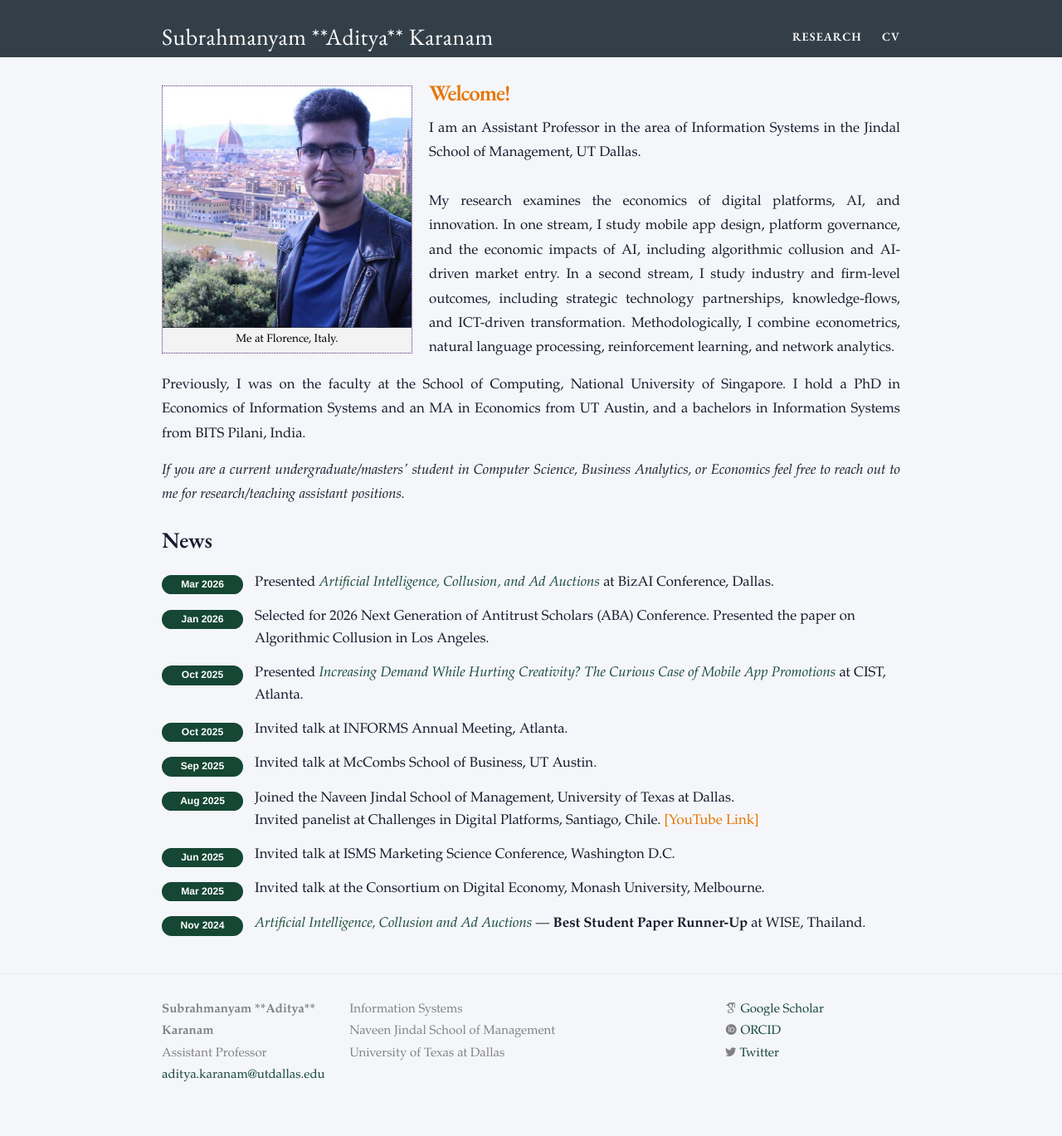
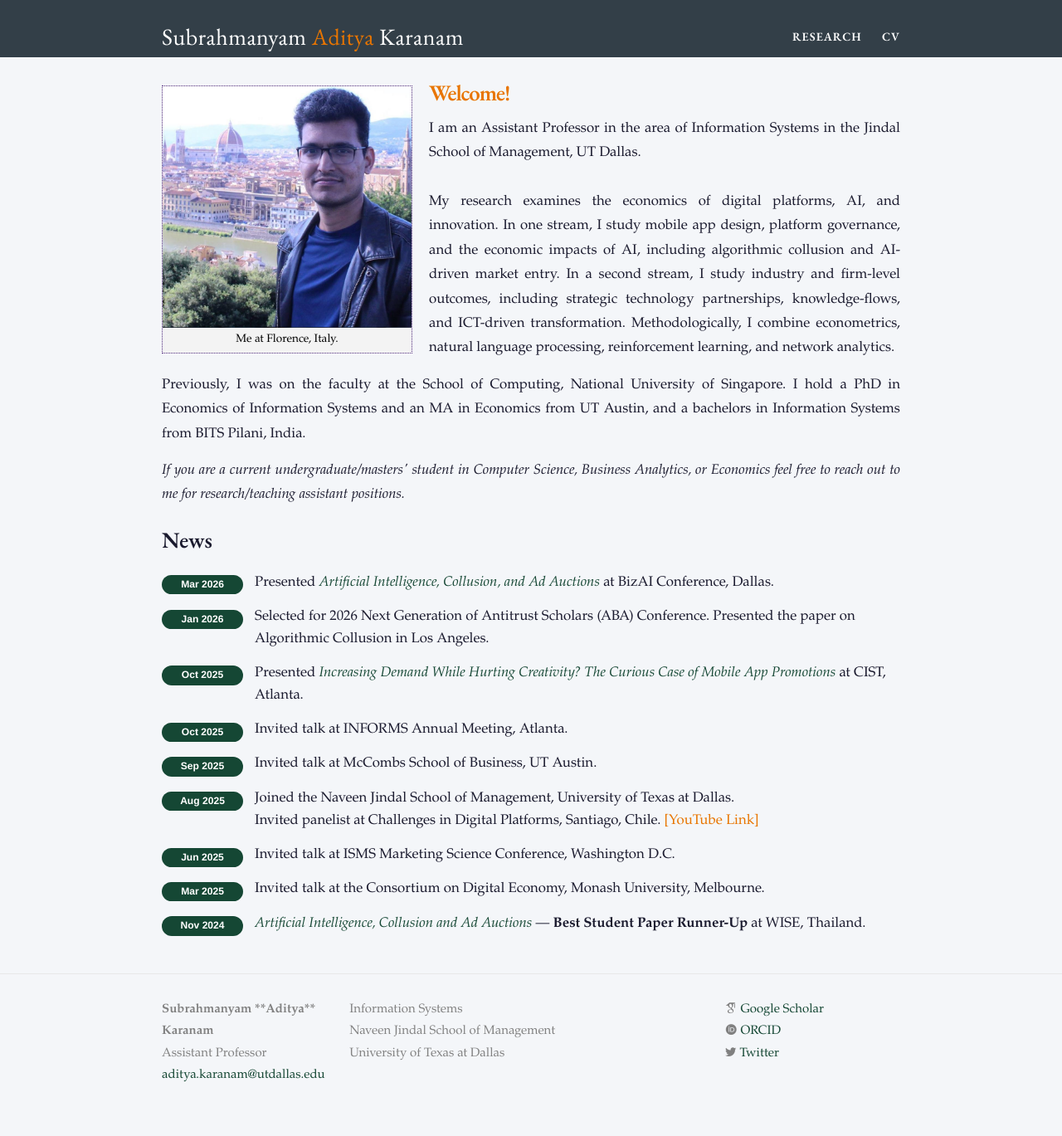
Before and after one commit to askaranam/askaranam.github.io, a Jekyll site: the page built from index.html, in a window 1280 px wide. Shown: the whole page at 83% size. Built offline with Jekyll 4.4.1, drawn with Linux system fonts in a browser that asks for light colours; nearby versions of some CDN libraries; some web fonts are replaced.

Commit message:
Update header.html

```diff
--- a/_includes/header.html
+++ b/_includes/header.html
@@ -2,7 +2,8 @@
 
   <div class="wrapper">
 
-    <a class="site-title" href="{{ site.baseurl }}/">{{ site.title }}</a>
+    <!-- <a class="site-title" href="{{ site.baseurl }}/">{{ site.title }}</a> -->
+	  <a class="site-title" href="{{ site.baseurl }}/">Subrahmanyam <span style="color: #e87500;">Aditya</span> Karanam</a>
 
 
     <nav class="site-nav">
```
